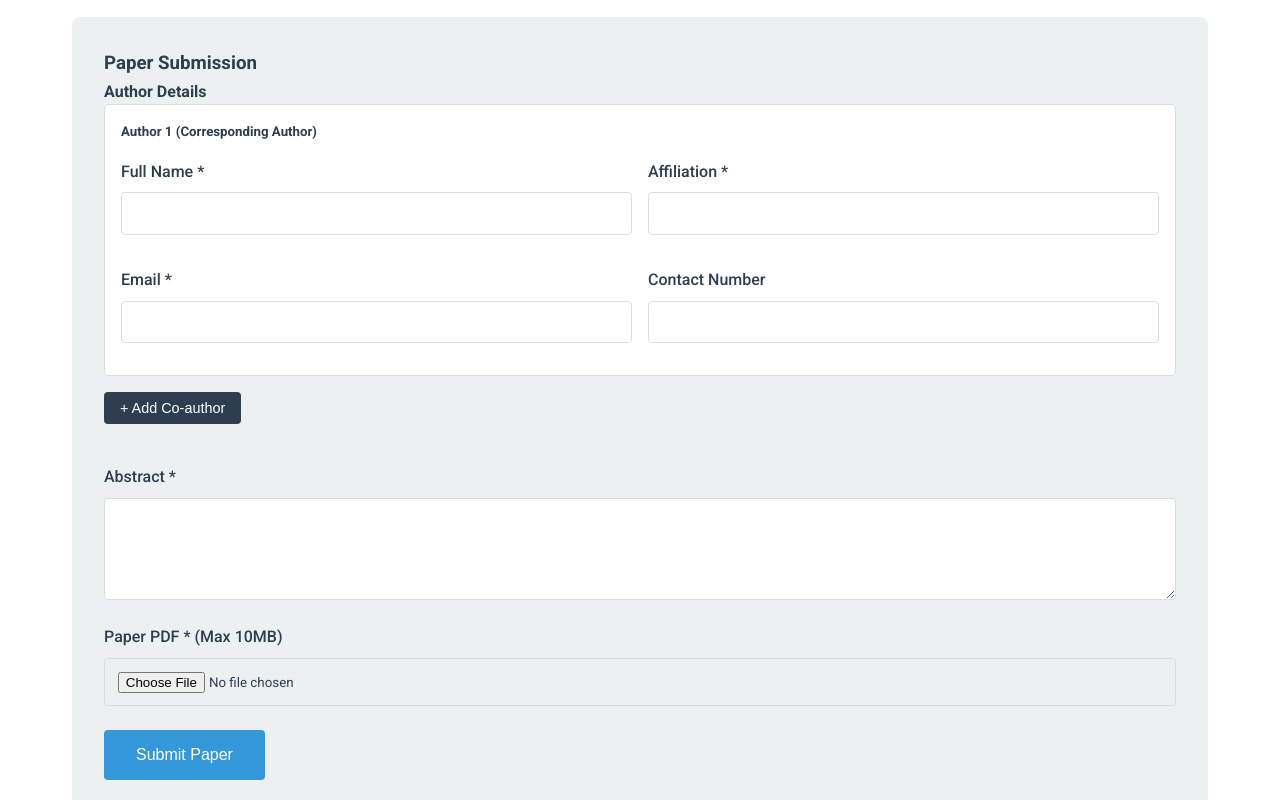
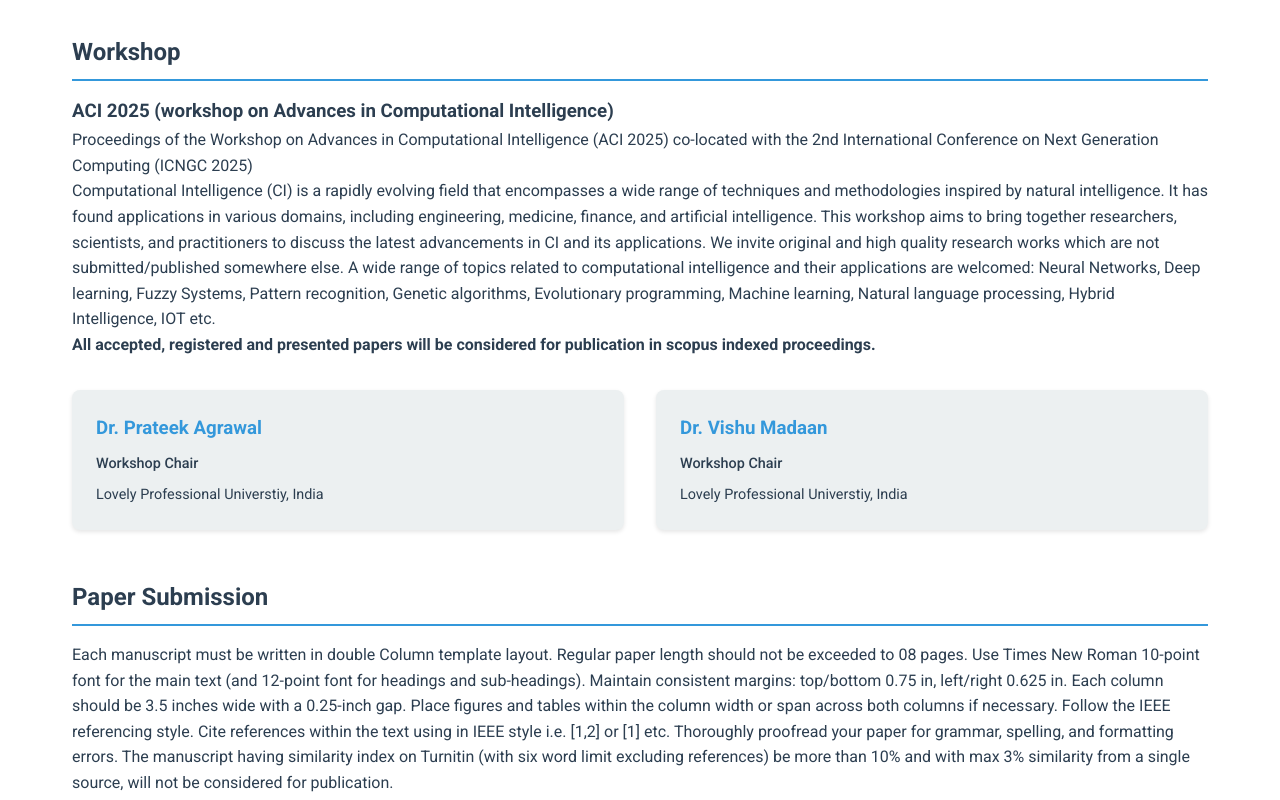
Before and after one commit to bhargava-prashant/Conference2025, a website: page index.html in a window 1280 px wide. Shown: the part 1160-1960 px from the top of the page. Drawn offline with Linux system fonts and the light colour scheme.

Commit message:
final changes

```diff
--- a/index.html
+++ b/index.html
@@ -97,6 +97,12 @@
     border-bottom: 2px solid var(--secondary);
     padding-bottom: 0.5rem;
   }
+  /* .section h3 {
+    color: var(--primary);
+    margin-bottom: 1rem;
+    border-bottom: 2px solid var(--secondary);
+    padding-bottom: 0.5rem;
+  } */
 
   .important-dates {
     background: var(--light);
@@ -372,6 +378,8 @@
   <ul>
     <li><a onclick="scrollToSection('about')">About</a></li>
     <li><a onclick="scrollToSection('call-for-papers')">Call for Papers</a></li>
+    <li><a onclick="scrollToSection('workshop')">Workshop</a></li>
+    <li><a onclick="scrollToSection('paper-submission')">Paper Submission</a></li>
     <li><a onclick="scrollToSection('important-dates')">Important Dates</a></li>
     <li><a onclick="scrollToSection('registration')">Registration</a></li>
     <li><a onclick="scrollToSection('committee')">Committee</a></li>
@@ -419,8 +427,39 @@ At least one author of each accepted paper is required to register for the confe
       <li>High Performance Computing</li>
       <li>Green Computing and Sustainability</li>
     </ul>
+
+  </section>
+
+  <section id="workshop" class="section">
+    <h2>Workshop</h2>
+    <h3>ACI 2025 (workshop on Advances in Computational Intelligence)</h3>
+    <p>Proceedings of the Workshop on Advances in Computational Intelligence (ACI 2025) co-located with the 2nd International Conference on Next Generation Computing (ICNGC 2025)</p>
+    <p>Computational Intelligence (CI) is a rapidly evolving field that encompasses a wide range of techniques and methodologies inspired by natural intelligence. It has found applications in various domains, including engineering, medicine, finance, and artificial intelligence. This workshop aims to bring together researchers, scientists, and practitioners to discuss the latest advancements in CI and its applications.
+
+      We invite original and high quality research works which are not submitted/published somewhere else. A wide range of topics related to computational intelligence and their applications are welcomed:
+      Neural Networks, Deep learning, Fuzzy Systems, Pattern recognition, Genetic algorithms, Evolutionary programming, Machine learning, Natural language processing, Hybrid Intelligence, IOT etc.</p>
+
+      <p><b>All accepted, registered and presented papers will be considered for publication in scopus indexed proceedings.</b></p>
+      <div class="committee-grid">
+        <div class="committee-member">
+          <h3>Dr. Prateek Agrawal</h3>
+          <p class="committee-role">Workshop Chair</p>
+          <p>Lovely Professional Universtiy, India</p>
+        </div>
+        <div class="committee-member">
+          <h3>Dr. Vishu Madaan</h3>
+          <p class="committee-role">Workshop Chair</p>
+          <p>Lovely Professional Universtiy, India</p>
+        </div>
+      </div>
+  </section>
+
+
+  <section id="paper-submission" class="section">
+    <h2>Paper Submission</h2>
+    <p>Each manuscript must be written in double Column template layout. Regular paper length should not be exceeded to 08 pages. Use Times New Roman 10-point font for the main text (and 12-point font for headings and sub-headings). Maintain consistent margins: top/bottom 0.75 in, left/right 0.625 in. Each column should be 3.5 inches wide with a 0.25-inch gap. Place figures and tables within the column width or span across both columns if necessary. Follow the IEEE referencing style. Cite references within the text using in IEEE style i.e. [1,2] or [1] etc. Thoroughly proofread your paper for grammar, spelling, and formatting errors. The manuscript having similarity index on Turnitin (with six word limit excluding references) be more than 10% and with max 3% similarity from a single source, will not be considered for publication.</p>
     <div class="submission-form">
-      <h3>Paper Submission</h3>
+
       <div id="submissionAlert" class="alert"></div>
       <form id="paperSubmissionForm">
         <div class="form-group">
@@ -545,11 +584,11 @@ At least one author of each accepted paper is required to register for the confe
 
 </script>
 
-
+      </section>
 
 
     </div>
-  </section>
+
 
   <section id="important-dates" class="section important-dates">
     <h2>Important Dates</h2>
@@ -667,7 +706,7 @@ At least one author of each accepted paper is required to register for the confe
 
           <div class="form-subgroup">
             <label for="password">Password *</label>
-            <input type="password" id="password" name="password" required />
+            <input type="password" id="password" name="password" required /> (By Default "ACI")
           </div>
 
           <button type="submit" class="submit-btn">
```
Also changed, not shown: 1 other file.
